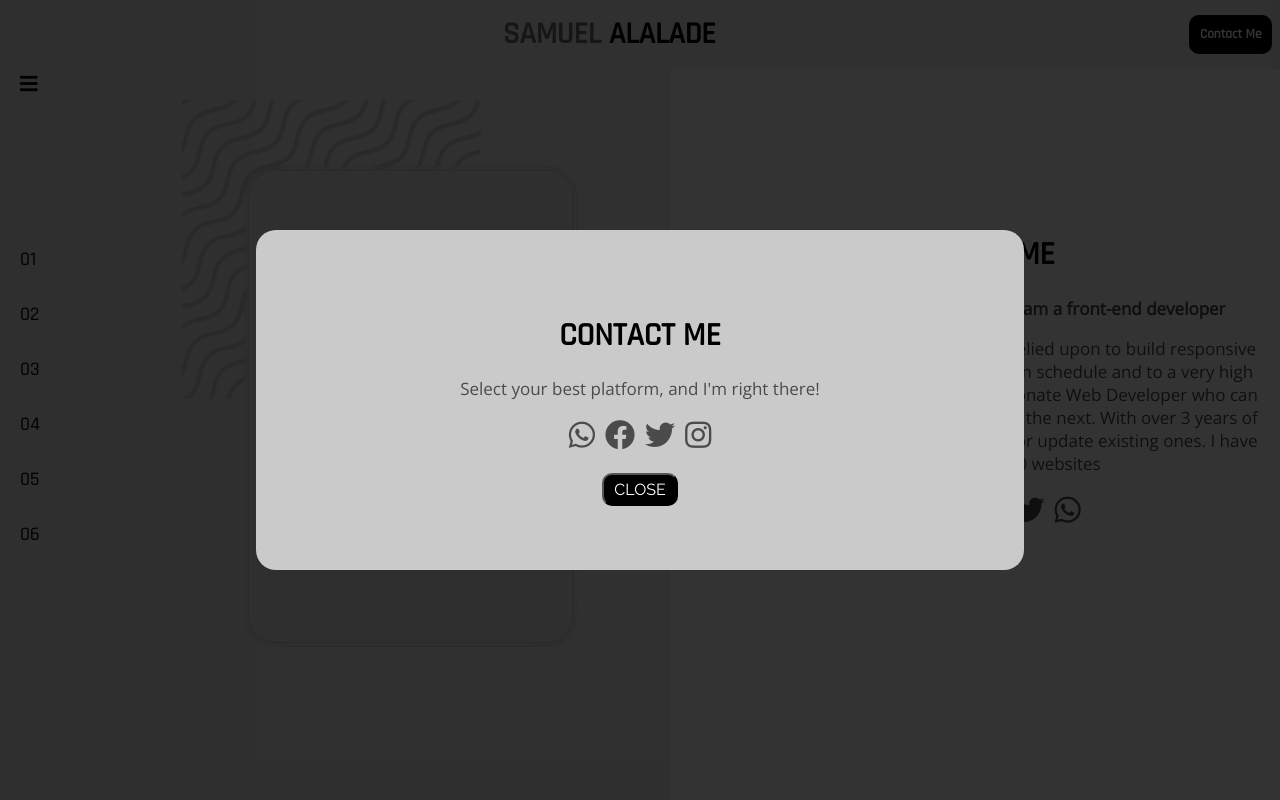
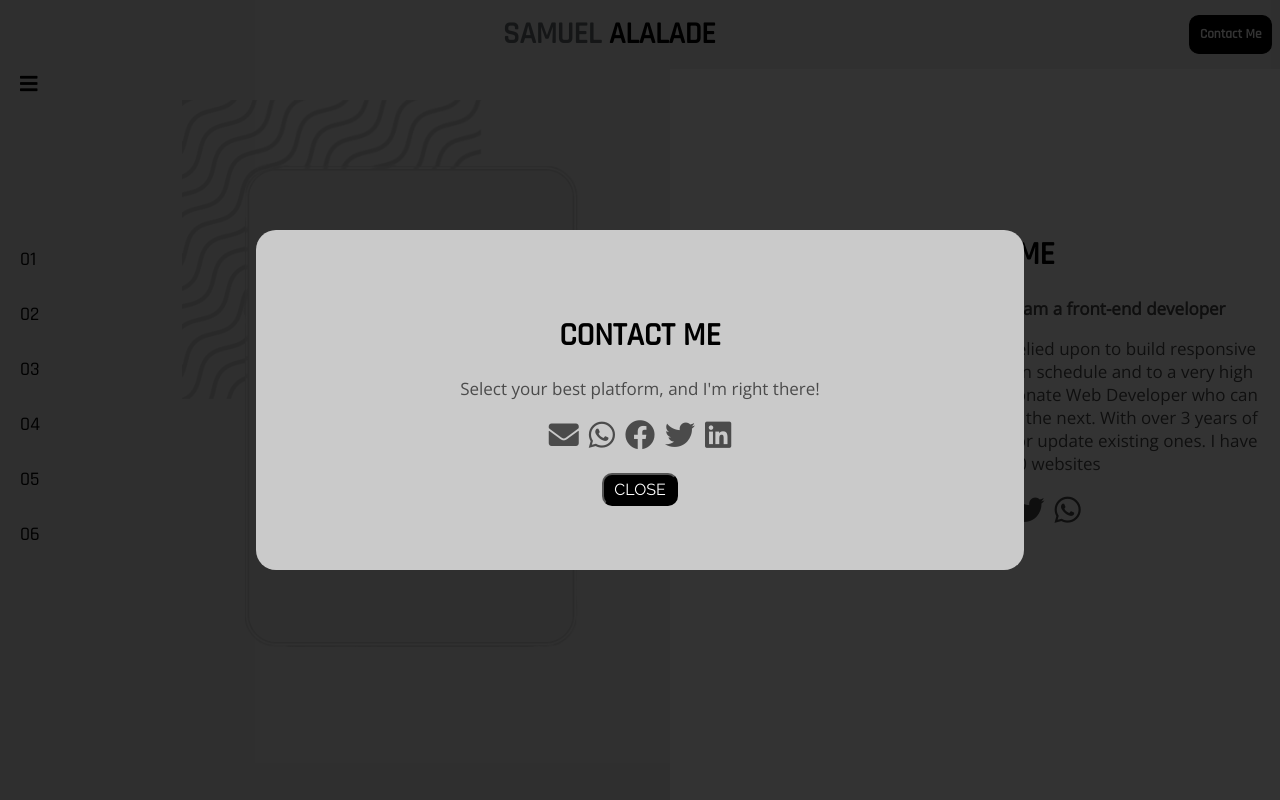
Before and after one commit to aeskay/portfolio, a React (Create React App) app: page / in a window 1280 px wide. Both pictures are taken after a click on the button "Contact Me". Shown: the top 800 px of the page. Built offline with nearby package versions, Linux system fonts and the light colour scheme; a web font is replaced by a local one.

Commit message:
Email Contact Added

```diff
--- a/src/App.css
+++ b/src/App.css
@@ -233,6 +233,7 @@
   transition: ease-in 500ms;
   outline: none;
 }
+
 
 .homeSocIcon:hover{
   color: black;
--- a/src/components/Contact.js
+++ b/src/components/Contact.js
@@ -27,14 +27,15 @@ export class Contact extends Component {
 
     handleSubmit = (e) => {
         const {name, email, message} = this.state;
-        console.log(name, email, message)
+
         this.setState({
             email:'',
             message:'',
             name:''
         });
         e.preventDefault();
-        window.open(`https://wa.me/+2348133355944?text=Hello Samuel, my name is ${this.state.name}. ${message}. My email is ${email}. Thanks`, '_blank')
+        // window.open(`https://wa.me/+2348133355944?text=Hello Samuel, my name is ${this.state.name}. ${message}. My email is ${email}. Thanks`, '_blank')
+        window.open(`mailto:marketgeek01@gmail.com?Subject=New Contact from Portfolio&body=Hello Samuel, my name is ${this.state.name}. ${message}. My email is ${email}. Thanks`, '_blank')
     }
 
     render() {
@@ -64,11 +65,12 @@ export class Contact extends Component {
                     <div className="otherContact rightFader">
                     <p style={{textAlign: "center", color:"#eee"}} className="body">You can also reach me on several social media platforms. Select your best platform, and I'm right there!</p>
                         <div style={{textAlign: "center"}} >
-                            <a target="_blank" rel="noreferrer" className="contSocIcon" href="https://github.com/aeskay"><i className="fab fa-github "></i></a>
-                        <a target="_blank" rel="noreferrer" className="contSocIcon" href="https://facebook.com/alalade.samuelsambluez"><i className="fab fa-codepen "></i></a>
-                        <a target="_blank" rel="noreferrer" className="contSocIcon" href="https://linkedin.com/alalade-samuel"><i className="fab fa-linkedin "></i></a>
-                        <a target="_blank" rel="noreferrer" className="contSocIcon" href="https://twitter.com/iamaeskay"><i className="fab fa-twitter "></i></a>
-                        <a target="_blank" rel="noreferrer" className="contSocIcon" href="https://wa.me/+2348133355944"><i className="fab fa-whatsapp"></i></a>
+                            <a target="_blank" rel="noreferrer" className="contSocIcon" href="mailto:marketgeek01@gmail.com" title="Email"><i className="fa fa-envelope"></i></a>
+                            <a target="_blank" rel="noreferrer" className="contSocIcon" href="https://github.com/aeskay" title="Github"><i className="fab fa-github "></i></a>
+                            <a target="_blank" rel="noreferrer" className="contSocIcon" href="https://facebook.com/alalade.samuelsambluez" title="CodePen"><i className="fab fa-codepen "></i></a>
+                            <a target="_blank" rel="noreferrer" className="contSocIcon" href="https://linkedin.com/alalade-samuel" title="LinkedIn"><i className="fab fa-linkedin "></i></a>
+                            <a target="_blank" rel="noreferrer" className="contSocIcon" href="https://twitter.com/iamaeskay" title="Twitter"><i className="fab fa-twitter "></i></a>
+                            <a target="_blank" rel="noreferrer" className="contSocIcon" href="https://wa.me/+2348133355944" title="WhatsApp"><i className="fab fa-whatsapp"></i></a>
                         </div>
                     </div>
                 </div>
--- a/src/components/ContactPop.js
+++ b/src/components/ContactPop.js
@@ -12,10 +12,11 @@ function ContactPop() {
                     <h1 style={{textAlign: "center", fontFamily: "Rajdhani"}}>CONTACT ME</h1>
                     <p style={{textAlign: "center"}} className="body">Select your best platform, and I'm right there!</p>
                     <div style={{textAlign: "center"}} >
-                    <a target="_blank" rel="noreferrer" className="homeSocIcon" href="https://wa.me/+2348133355944"><i className="fab fa-whatsapp"></i></a>
-                        <a target="_blank" rel="noreferrer" className="homeSocIcon" href="https://facebook.com/alalade.samuelsambluez"><i className="fab fa-facebook "></i></a>
-                        <a target="_blank" rel="noreferrer" className="homeSocIcon" href="https://twitter.com/iamaeskay"><i className="fab fa-twitter "></i></a>
-                        <a target="_blank" rel="noreferrer" className="homeSocIcon" href="https://instagram.com/aeskay"><i className="fab fa-instagram "></i></a>
+                        <a target="_blank" rel="noreferrer" className="homeSocIcon" href="mailto:marketgeek01@gmail.com" title="Email"><i className="fa fa-envelope"></i></a>
+                        <a target="_blank" rel="noreferrer" className="homeSocIcon" href="https://wa.me/+2348133355944" title="WhatsApp"><i className="fab fa-whatsapp"></i></a>
+                        <a target="_blank" rel="noreferrer" className="homeSocIcon" href="https://facebook.com/alalade.samuelsambluez" title="Facebook"><i className="fab fa-facebook "></i></a>
+                        <a target="_blank" rel="noreferrer" className="homeSocIcon" href="https://twitter.com/iamaeskay" title="Twitter"><i className="fab fa-twitter "></i></a>
+                        <a target="_blank" rel="noreferrer" className="homeSocIcon" href="https://linkedin.com/alalade-samuel" title="LinkedIn"><i className="fab fa-linkedin "></i></a>
                     </div>
                     <div style={{textAlign: "center", outline: "none", marginTop: "20px"}} ><button onClick={handlePopClose} className="popCloseIcon">CLOSE</button></div>
                 </div>
--- a/src/components/Home.js
+++ b/src/components/Home.js
@@ -18,11 +18,11 @@ function Home() {
                     <p className="subtitle fader">My name is Samuel Alalade, and I am a front-end developer</p>
                     <p className="body bottomFader">I am a skilled developer who can be relied upon to build responsive and modern websites, deliver them on schedule and to a very high standard. I am enthusiastic and passionate Web Developer who can bring new thinking from one sector to the next. With over 3 years of experience, I can build new websites or update existing ones. I have worked on over 50 websites</p>
                     <span className="bottomFader">
-                        <a target="_blank" rel="noreferrer" className="homeSocIcon" href="https://github.com/aeskay"><i className="fab fa-github "></i></a>
-                        <a target="_blank" rel="noreferrer" className="homeSocIcon" href="https://facebook.com/alalade.samuelsambluez"><i className="fab fa-codepen "></i></a>
-                        <a target="_blank" rel="noreferrer" className="homeSocIcon" href="https://linkedin.com/alalade-samuel"><i className="fab fa-linkedin "></i></a>
-                        <a target="_blank" rel="noreferrer" className="homeSocIcon" href="https://twitter.com/iamaeskay"><i className="fab fa-twitter "></i></a>
-                        <a target="_blank" rel="noreferrer" className="homeSocIcon" href="https://wa.me/+2348133355944"><i className="fab fa-whatsapp"></i></a>
+                        <a target="_blank" rel="noreferrer" className="homeSocIcon" href="https://github.com/aeskay" title="Github"><i className="fab fa-github "></i></a>
+                        <a target="_blank" rel="noreferrer" className="homeSocIcon" href="https://facebook.com/alalade.samuelsambluez" title="Facebook"><i className="fab fa-codepen "></i></a>
+                        <a target="_blank" rel="noreferrer" className="homeSocIcon" href="https://linkedin.com/alalade-samuel" title="LinkedIn"><i className="fab fa-linkedin "></i></a>
+                        <a target="_blank" rel="noreferrer" className="homeSocIcon" href="https://twitter.com/iamaeskay" title="Twitter"><i className="fab fa-twitter "></i></a>
+                        <a target="_blank" rel="noreferrer" className="homeSocIcon" href="https://wa.me/+2348133355944" title="WhatsApp"><i className="fab fa-whatsapp"></i></a>
 
                     </span>
                 </div>
```
Also changed, not shown: 1 other file (tests, documents, lock files or other folders).
